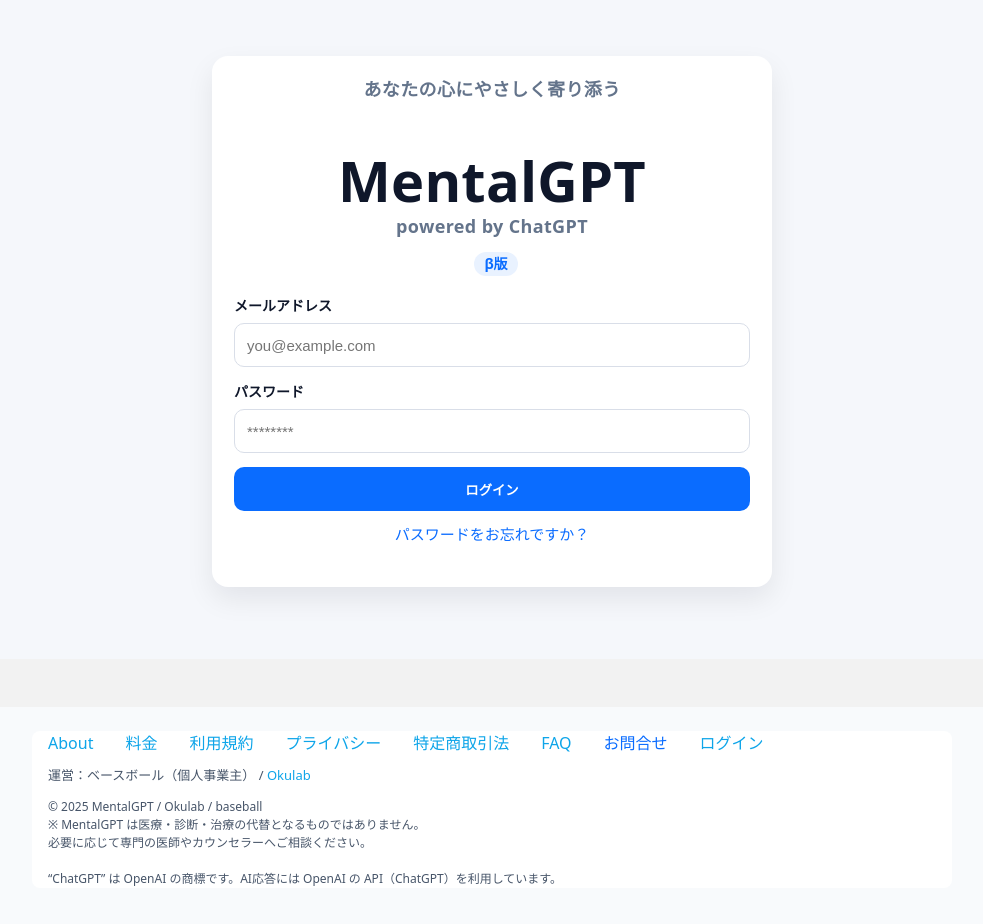
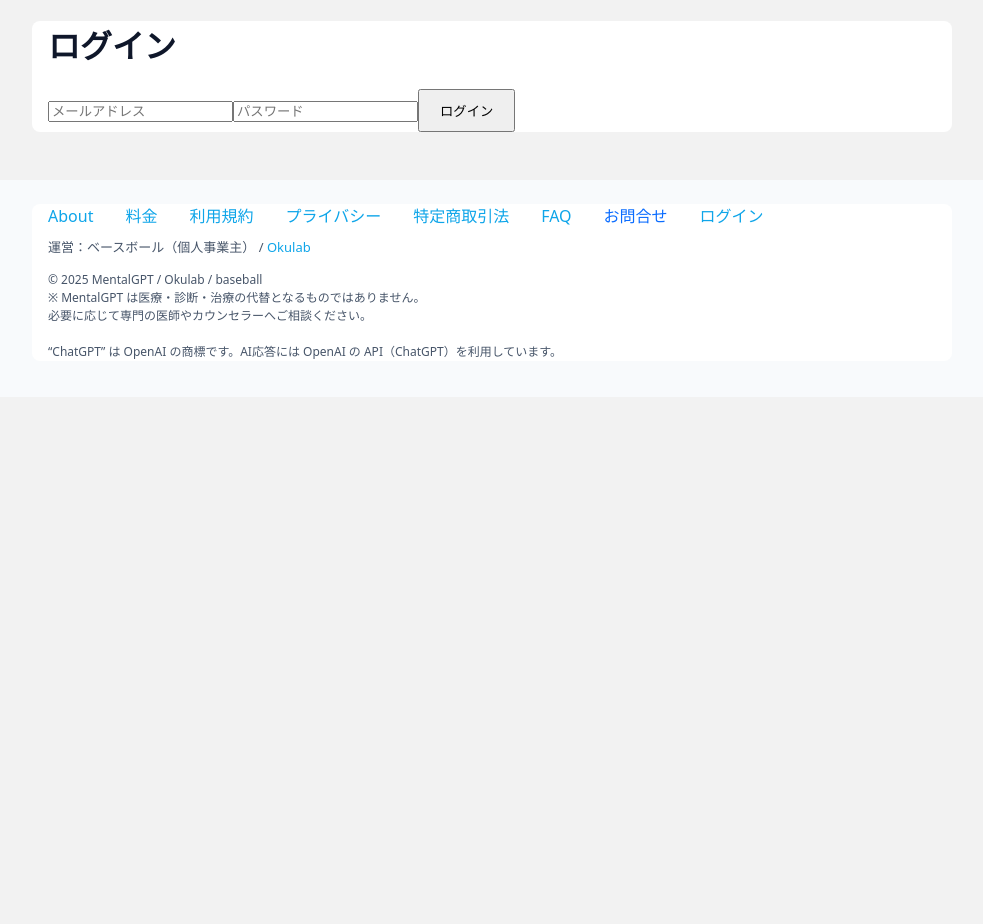
Before and after one commit to yasuhirookura/mentalgpt-react-starter, a React (Create React App) app: page /login in a window 1280 px wide. Shown: the whole page, without its empty margins (148-1131 px from the left). After the commit the page ends 800 px from the top, so only its background shows below. Built offline with nearby package versions, Linux system fonts and the light colour scheme; no server answers.

Commit message:
feat: update src/LoginForm.jsx

```diff
--- a/src/LoginForm.jsx
+++ b/src/LoginForm.jsx
@@ -1,82 +1,57 @@
 // src/LoginForm.jsx
 import React, { useState } from "react";
 import { signInWithEmailAndPassword } from "firebase/auth";
-import { auth } from "./firebase";
-import "./LoginForm.css";
+import { auth, authReady } from "./firebase"; // ←同じ階層ならこれ
 
 export default function LoginForm() {
   const [email, setEmail] = useState("");
-const [pw, setPw] = useState("");
-const [msg, setMsg] = useState("");
+  const [password, setPassword] = useState("");
   const [loading, setLoading] = useState(false);
+  const [error, setError] = useState("");
 
-const onSubmit = async (e) => {
+  const handleLogin = async (e) => {
     e.preventDefault();
-setMsg("");
-
-if (!email || !pw) {
-setMsg("メールとパスワードを入力してください。");
-return;
-}
+    setLoading(true);
+    setError("");
 
     try {
-setLoading(true);
-await authReady;
-await signInWithEmailAndPassword(auth, email, pw);
-window.location.replace("/dashboard");
-} catch (e2) {
-console.error("[Login] error", e2);
-setMsg(`${e2.code || "error"}: ${e2.message || e2.toString()}`);
+      await authReady; // ← 重要：初期化（特にiPhone/Safariで効く）
+      await signInWithEmailAndPassword(auth, email, password);
+    } catch (err) {
+      setError(err?.message || "ログインに失敗しました");
     } finally {
       setLoading(false);
     }
   };
 
   return (
-<div className="auth-wrap">
-<div className="auth-card">
-<h1 className="brand">
-<span className="muted">あなたの心にやさしく寄り添う</span>
-<br />
-<span className="brand-strong">MentalGPT</span>
-<span className="muted"> powered by ChatGPT</span>
-<span className="beta"> β版</span>
-</h1>
+    <main className="container">
+      <h1>ログイン</h1>
 
-<form className="auth-form" onSubmit={onSubmit}>
-<label>
-メールアドレス
+      <form onSubmit={handleLogin}>
         <input
           type="email"
+          placeholder="メールアドレス"
           value={email}
           onChange={(e) => setEmail(e.target.value)}
           autoComplete="email"
-placeholder="you@example.com"
+          required
         />
-</label>
-
-<label>
-パスワード
         <input
           type="password"
-value={pw}
-onChange={(e) => setPw(e.target.value)}
+          placeholder="パスワード"
+          value={password}
+          onChange={(e) => setPassword(e.target.value)}
           autoComplete="current-password"
-placeholder="********"
+          required
         />
-</label>
 
-{msg && <div className="alert">{msg}</div>}
+        <button type="submit" disabled={loading}>
+          {loading ? "ログイン中…" : "ログイン"}
+        </button>
 
-<button className="primary" type="submit" disabled={loading}>
-{loading ? "処理中…" : "ログイン"}
-</button>
+        {error && <p style={{ color: "crimson" }}>{error}</p>}
       </form>
-
-<p className="reset-link">
-<a href="/reset-password">パスワードをお忘れですか？</a>
-</p>
-</div>
-</div>
+    </main>
   );
 }
```
Lines whose indentation alone changed are shown as unchanged.
